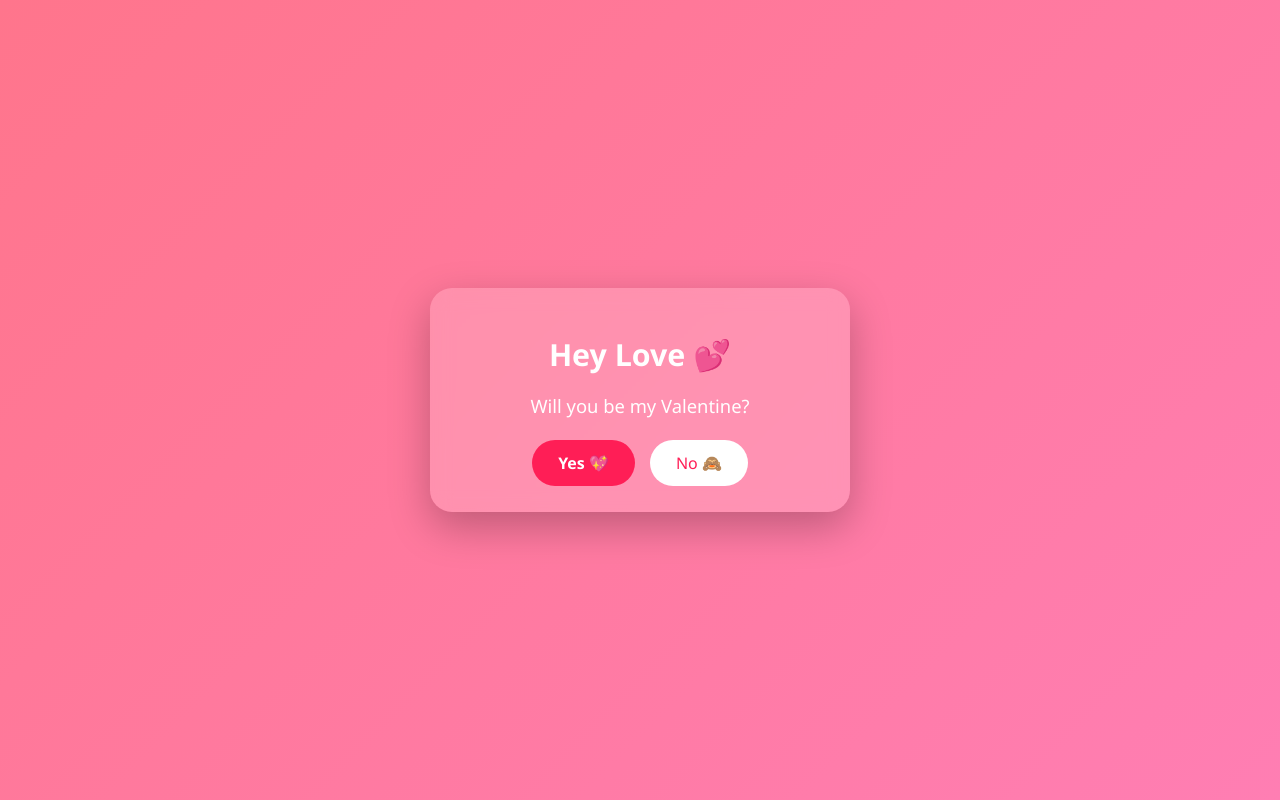
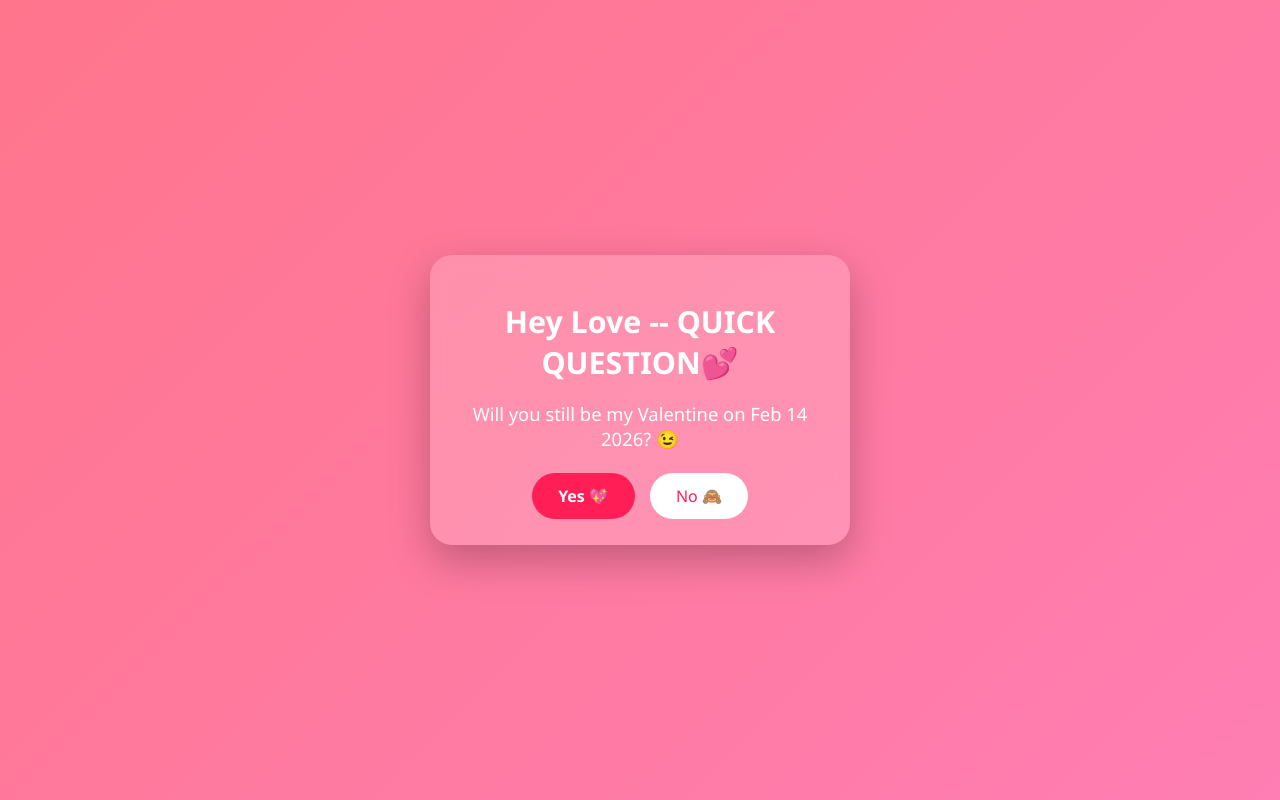
Before and after one commit to sumit888/Valentine, a plain HTML site: page index.html in a window 1280 px wide. Drawn offline with Linux system fonts and the light colour scheme.

Commit message:
text mod

```diff
--- a/index.html
+++ b/index.html
@@ -117,8 +117,8 @@
 
 <body>
   <div class="card">
-    <h1 id="title">Hey Love 💕</h1>
-    <p id="message">Will you be my Valentine?</p>
+    <h1 id="title">Hey Love -- QUICK QUESTION💕</h1>
+    <p id="message">Will you still be my Valentine on Feb 14 2026? 😉</p>
 
     <div class="buttons" id="buttons">
       <button id="yesBtn">Yes 💖</button>
@@ -129,7 +129,7 @@
       <h1>Yayyy 🥰</h1>
       <p>
         I knew you still love me 💕<br />
-        Your gift for the day is inside my clothing 😘
+        Your gift for the day is inside my bed cloth drawer 😘
       </p>
 
       <div class="image-box">
```
